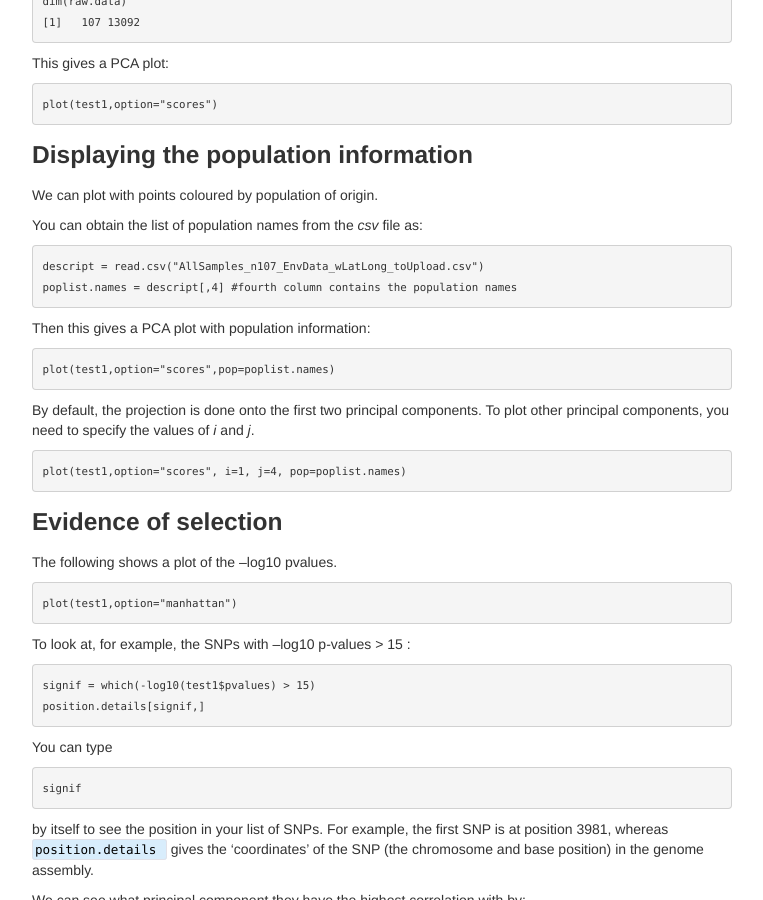
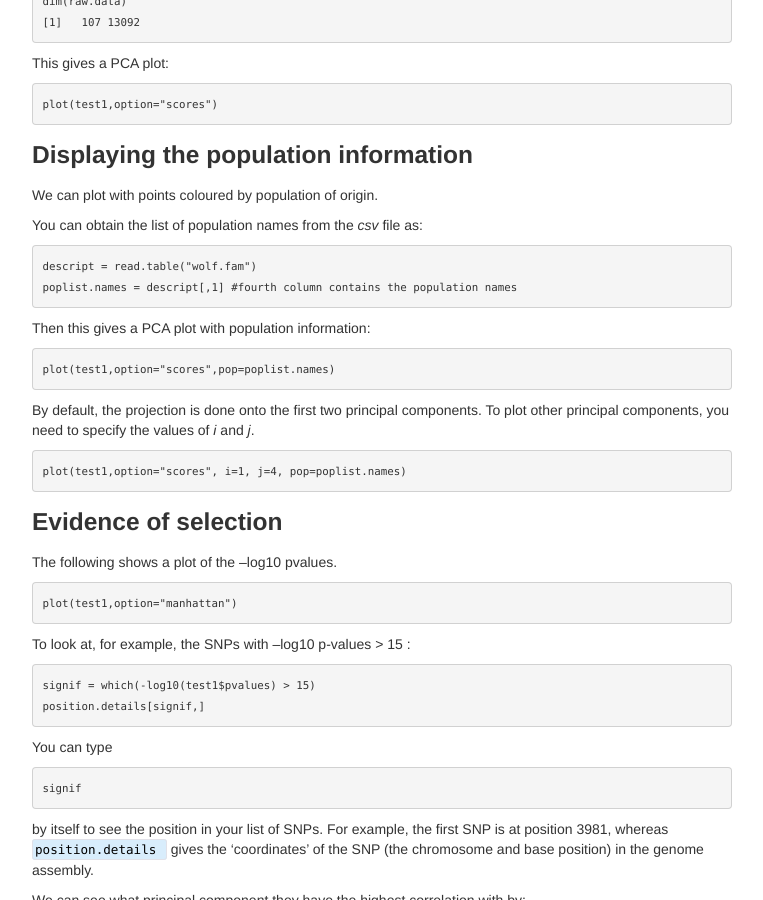
Before and after one commit to ritarasteiro/FieldCourse, a Jekyll site: the page built from pages/PCAdapt_practical.md, in a window 1280 px wide and 900 px high, scrolled down 3540 px. Shown: the whole window, without its empty margins (258-1021 px from the left). Built offline with Jekyll 4.4.1, drawn with Linux system fonts in a browser that asks for light colours.

Commit message:
Update PCAdapt_practical.md

````diff
--- a/pages/PCAdapt_practical.md
+++ b/pages/PCAdapt_practical.md
@@ -184,8 +184,8 @@ We can plot with points coloured by population of origin.
 
 You can obtain the list of population names from the *csv* file as:
 ```R
-descript = read.csv("AllSamples_n107_EnvData_wLatLong_toUpload.csv")
-poplist.names = descript[,4] #fourth column contains the population names
+descript = read.table("wolf.fam")
+poplist.names = descript[,1] #fourth column contains the population names
 ```
 Then this gives a PCA plot with population information:
 ```R
````
